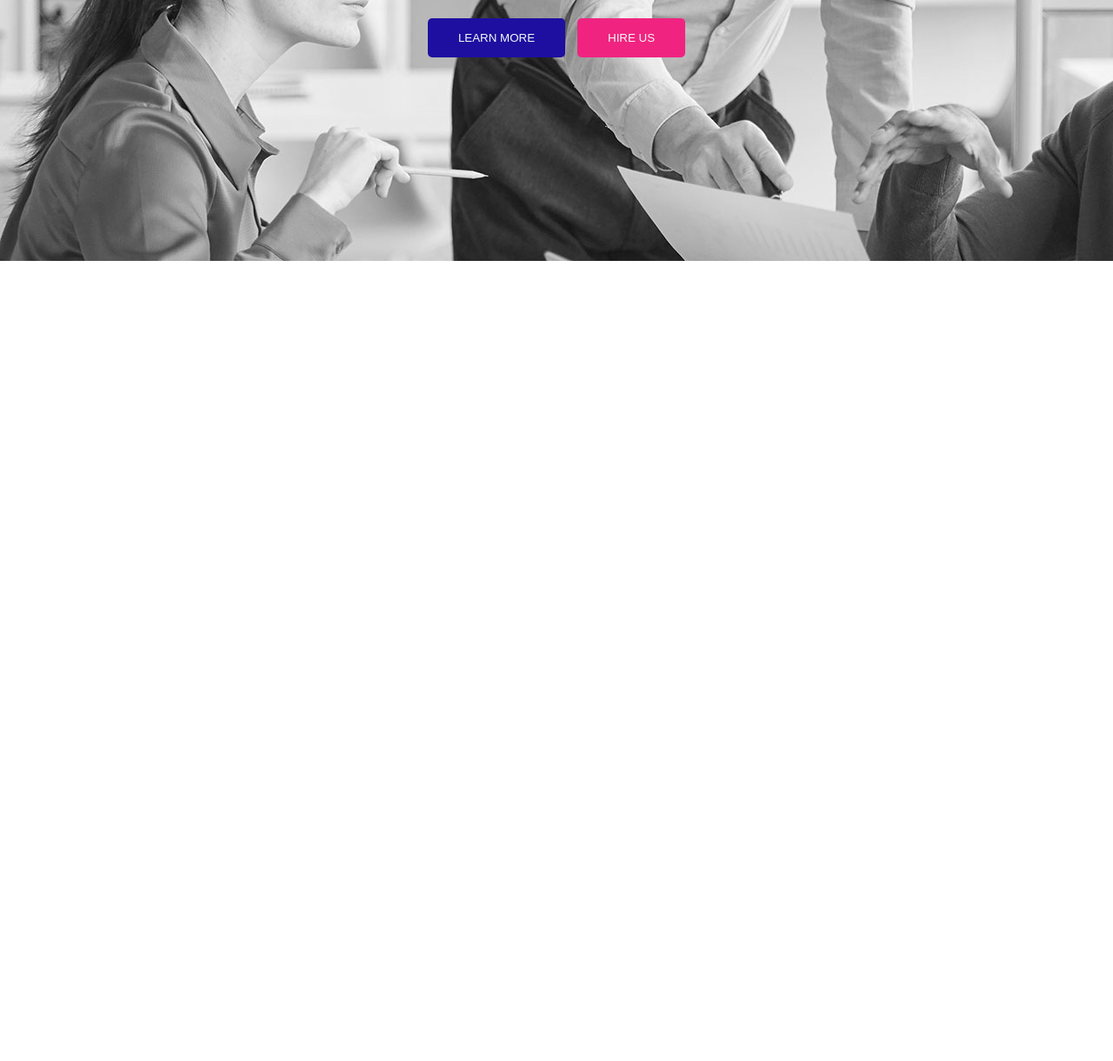
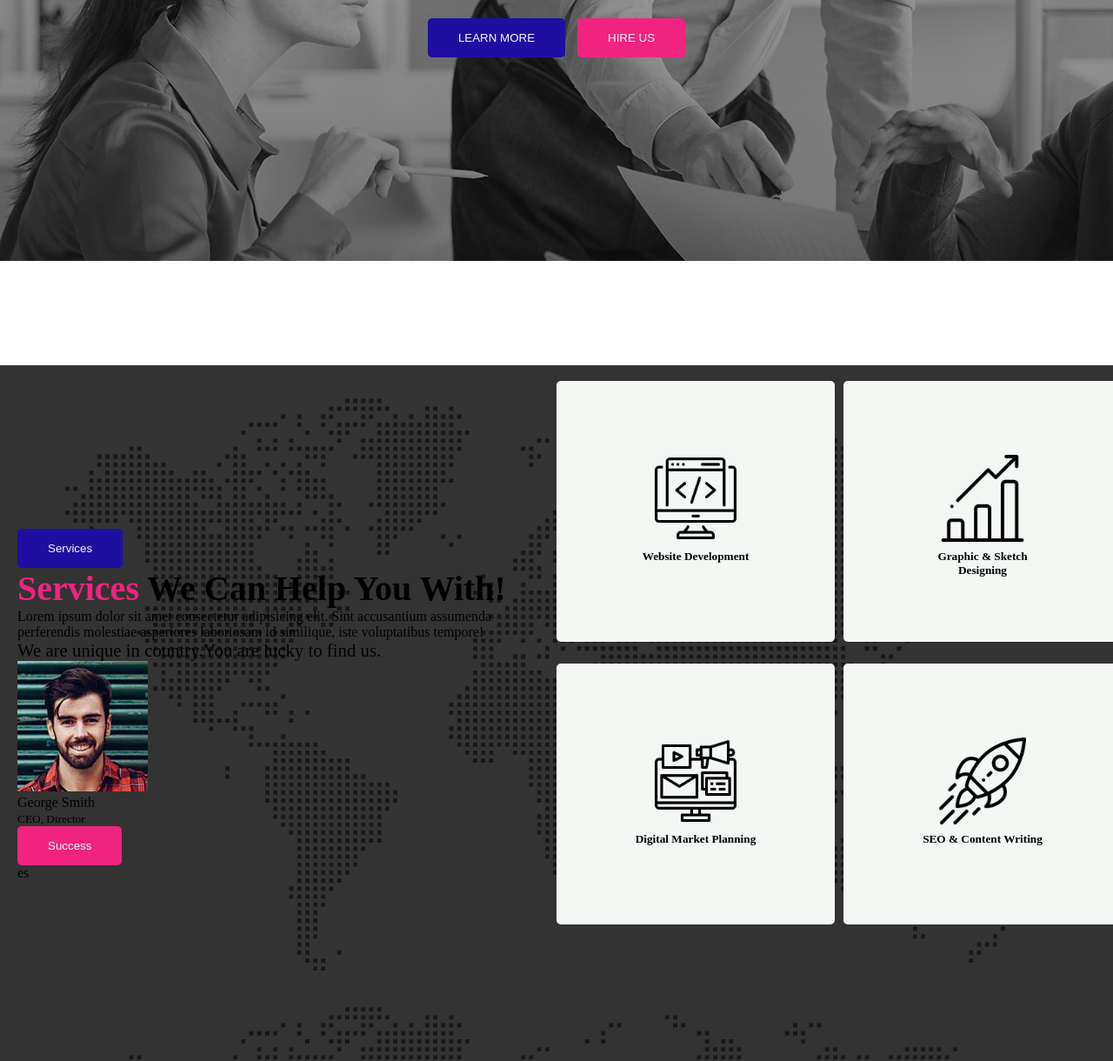
Before and after one commit to symoon007/Digital-Agency, a plain HTML site: page index.html in a window 1280 px wide. Shown: the part 500-1720 px from the top of the page at 87% size. Before the commit the page ends 800 px from the top, so only its background shows below. Drawn offline with Linux system fonts and the light colour scheme.

Commit message:
services section 3/4 added

```diff
--- a/index.html
+++ b/index.html
@@ -16,10 +16,10 @@
         </div>
         <div class="navbar">
           <ul>
-            <li>Home</li>
-            <li>Service</li>
-            <li>About</li>
-            <li>Contact</li>
+            <li><a href="">Home</a></li>
+            <li><a href="">Service</a></li>
+            <li><a href="">About</a></li>
+            <li><a href="">Contact</a></li>
           </ul>
         </div>
       </nav>
@@ -34,7 +34,37 @@
       </div>
     </header>
     <main>
-        <section class=""></section>
+        <section class="services">
+          <div class="author-details">
+            <div class="author-content">
+               <button class="btn-primary">Services</button>
+            <h2 class="section-title"><span>Services</span> We Can Help You With!</h2>
+            <p class="service-description">Lorem ipsum dolor sit amet consectetur adipisicing elit. Sint accusantium assumenda perferendis molestiae asperiores laboriosam id similique, iste voluptatibus tempore!</p>
+            <ul>
+              <li>We are unique in country.</li>
+              <li>You are lucky to find us.</li>
+            </ul>
+            <div class="author">
+              <img src="asset/image/author.jpg" alt="">
+              <p class="author-name">George Smith <br>
+<small>CEO, Director</small></p>
+                  <button class="btn-secondary">Success
+            </div>
+           es</button>
+            </div>
+          </div>
+          <div class="service-content">
+            <div class="contents">
+              <img src="asset/icons/coding.png" ><h5>Website Development</h5>
+            </div>
+            <div class="contents"><img src="asset/icons/bar-chart.png" >
+            <h5>Graphic & Sketch Designing</h5></div>
+            <div class="contents"><img src="asset/icons/digital-marketing.png" >
+            <h5>Digital Market Planning</h5></div>
+            <div class="contents"><img src="asset/icons/startup.png" >
+            <h5>SEO & Content Writing</h5></div>
+          </div>
+        </section>
     </main>
   </body>
 </html>
--- a/styles/design.css
+++ b/styles/design.css
@@ -17,6 +17,9 @@
   background-color: var(--primary-color);
   color: var(--wh-color);
 }
+.btn-primary:focus {
+  background-color: #5568F2;
+}
 .btn-secondary {
   padding: 15px 35px;
   border: 0;
@@ -24,11 +27,16 @@
   background-color: var(--secondary-color);
   color: var(--wh-color);
 }
+.btn-secondary:focus {
+  background-color: #E06CCF;
+}
 /* header styles */
 header {
   background-blend-mode: overlay;
-  background-image: url(../asset/image/background.jpg);
+  background-image: url(../asset/image/background.jpg), linear-gradient(rgba(0, 0, 0, .2), rgba(0, 0, 0, .5));
+  background-blend-mode: overlay;
   height: 100vh;
+  margin-bottom: 120px;
 }
 
 nav {
@@ -47,9 +55,15 @@ ul {
   list-style: none;
   font-size: 1.3rem;
 }
-.navbar ul li {
+
+
+.navbar ul li a {
   margin-right: 30px;
   color: var(--wh-color);
+  text-decoration: none;
+}
+.navbar ul li a:hover {
+  text-decoration: underline;
 }
 .head-container {
   text-align: center;
@@ -62,17 +76,68 @@ ul {
 .head-content h1 {
   font-size: 4rem;
   font-weight: 800;
-  color: var(--bg-primary);
+  color: var(--wh-color);
 }
 .head-content h1 span {
   color: var(--secondary-color);
 }
 .head-content p {
   font-size: 1.2rem;
-  color: var(--bg-primary);
+  color: var(--wh-color);
   margin: 30px 0;
   line-height: 1.5rem;
 }
 .head-content button {
   margin: 0 5px;
 }
+/* main styles */
+/* service section styles */
+.services {
+  background-image: url('../asset/image/footer-bg.png'), linear-gradient(rgba(0, 0, 0, .8), rgba(0, 0, 0, .8));
+  background-blend-mode: overlay;
+  height: 100vh;
+  width: 100%;
+  display: flex;
+  padding: 0 0 20px 0;
+}
+.author-details, .service-content {
+  width:50%;
+
+}
+.author-details {
+  display: flex;
+  margin: 0 auto;
+  justify-content:center;
+  align-items:center;
+  padding: 20px;
+}
+.author-content {}h2 span {
+  color: var(--secondary-color);
+}
+.author-details .section-title {
+  font-size: 2.5rem;
+}
+.service-content {
+  display: grid;
+  grid-template-columns: repeat(2,1fr);
+  height: 80vh;
+  align-items: center;
+  margin-top: 10px;
+  gap: 10px;
+}
+.contents {
+   background-color: var(--wh-color);
+   height: 300px;
+   width: 320px;
+   padding: 80px;
+   text-align: center;
+
+   border-radius: 5px;
+
+}
+.contents img {
+  height: 100px;
+  width: 100px;
+  margin: 5px;
+
+}
```
